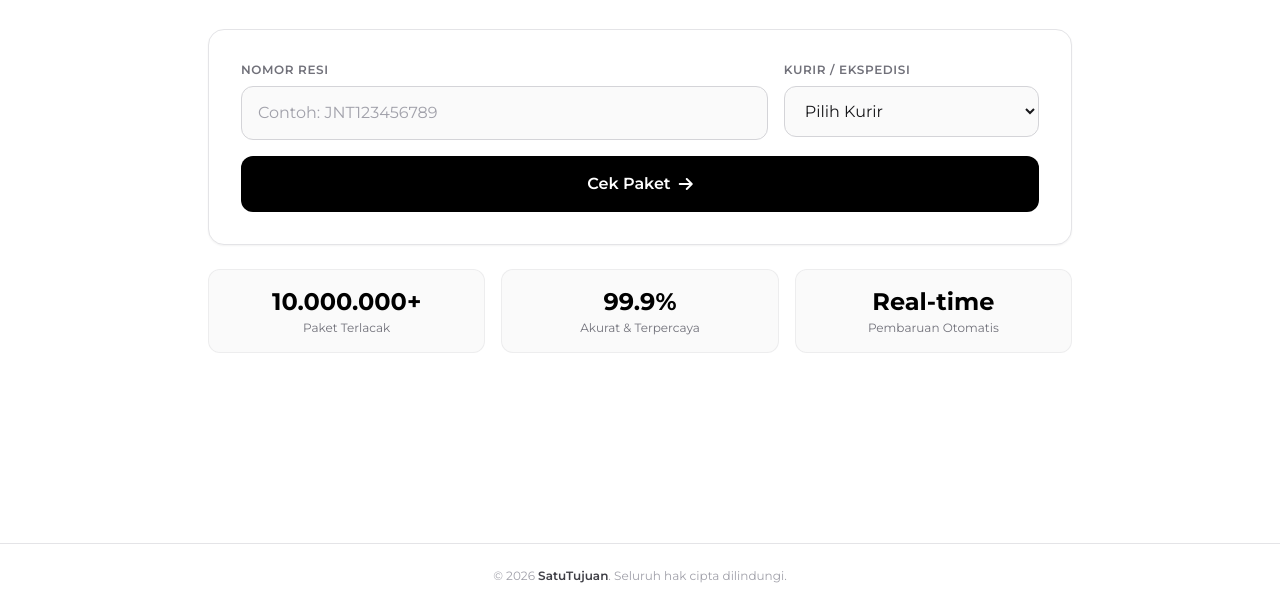
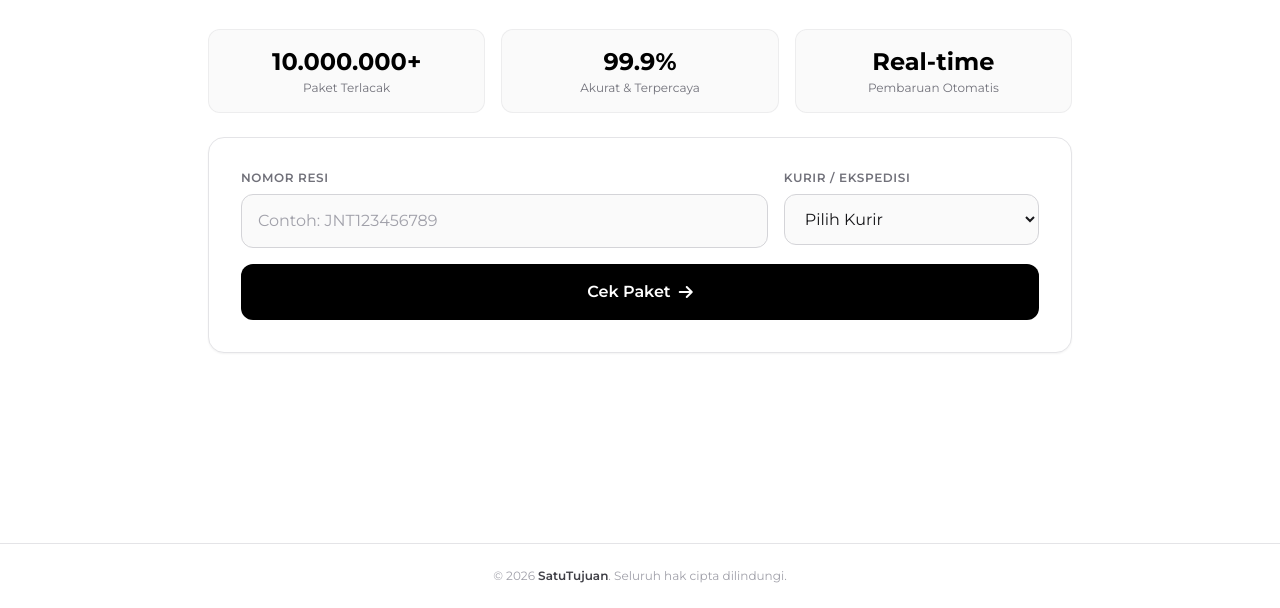
Before and after one commit to alvirisaja-ui/SatuTujuan, a plain HTML site: page index.html in a window 1280 px wide. Shown: the part 192-800 px from the top of the page. Drawn offline with nearby package versions, Linux system fonts and the light colour scheme.

Commit message:
Add files via upload

```diff
--- a/index.html
+++ b/index.html
@@ -117,7 +117,24 @@
         <p class="text-zinc-500 text-sm sm:text-base">Masukkan nomor resi dan pilih kurir untuk melihat status paket secara akurat.</p>
       </div>
 
-      <div class="bg-white border border-zinc-200 rounded-2xl p-6 sm:p-8 shadow-sm mb-6">
+      <!-- STATISTIK KEUNGGULAN (DIPINDAHKAN KE ATAS FORMULIR) -->
+      <div class="grid grid-cols-1 sm:grid-cols-3 gap-4 mb-6">
+        <div class="p-4 rounded-xl bg-zinc-50 border border-zinc-200/60 text-center">
+          <p class="text-xl sm:text-2xl font-bold text-black">10.000.000+</p>
+          <p class="text-xs text-zinc-500 mt-0.5">Paket Terlacak</p>
+        </div>
+        <div class="p-4 rounded-xl bg-zinc-50 border border-zinc-200/60 text-center">
+          <p class="text-xl sm:text-2xl font-bold text-black">99.9%</p>
+          <p class="text-xs text-zinc-500 mt-0.5">Akurat & Terpercaya</p>
+        </div>
+        <div class="p-4 rounded-xl bg-zinc-50 border border-zinc-200/60 text-center">
+          <p class="text-xl sm:text-2xl font-bold text-black">Real-time</p>
+          <p class="text-xs text-zinc-500 mt-0.5">Pembaruan Otomatis</p>
+        </div>
+      </div>
+
+      <!-- FORMULIR PENCARIAN -->
+      <div class="bg-white border border-zinc-200 rounded-2xl p-6 sm:p-8 shadow-sm mb-8">
         <form id="trackingForm" class="space-y-4">
           <div class="grid grid-cols-1 md:grid-cols-3 gap-4">
             <div class="md:col-span-2">
@@ -146,22 +163,6 @@
             <i id="btnIconResi" class="fa-solid fa-arrow-right font-bold"></i>
           </button>
         </form>
-      </div>
-
-      <!-- STATISTIK KEUNGGULAN (YANG SEMPAT HILANG) -->
-      <div class="grid grid-cols-1 sm:grid-cols-3 gap-4 mb-8">
-        <div class="p-4 rounded-xl bg-zinc-50 border border-zinc-200/60 text-center">
-          <p class="text-xl sm:text-2xl font-bold text-black">10.000.000+</p>
-          <p class="text-xs text-zinc-500 mt-0.5">Paket Terlacak</p>
-        </div>
-        <div class="p-4 rounded-xl bg-zinc-50 border border-zinc-200/60 text-center">
-          <p class="text-xl sm:text-2xl font-bold text-black">99.9%</p>
-          <p class="text-xs text-zinc-500 mt-0.5">Akurat & Terpercaya</p>
-        </div>
-        <div class="p-4 rounded-xl bg-zinc-50 border border-zinc-200/60 text-center">
-          <p class="text-xl sm:text-2xl font-bold text-black">Real-time</p>
-          <p class="text-xs text-zinc-500 mt-0.5">Pembaruan Otomatis</p>
-        </div>
       </div>
 
       <!-- Riwayat Pencarian Terakhir -->
```
